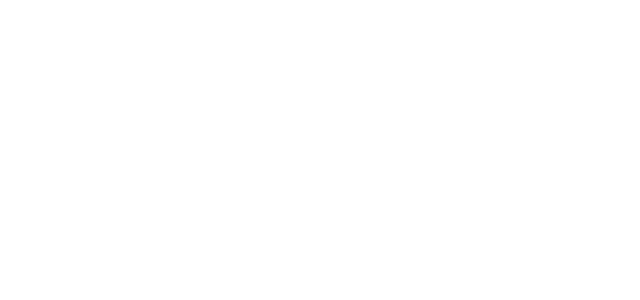
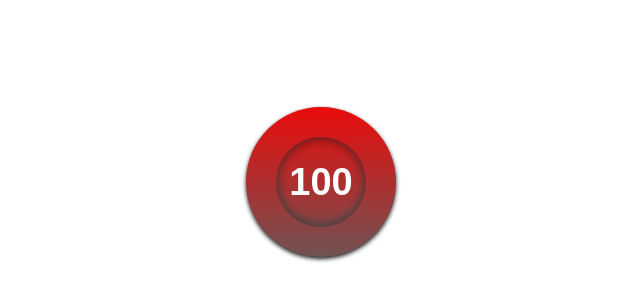
Before and after one commit to mate-academy/react_counter, a React (Create React App) app: page / in a window 1280 px wide. Shown: the part 76-376 px from the top of the page, without its empty margins (319-959 px from the left). Built offline with nearby package versions, Linux system fonts and the light colour scheme; the HTML template or start-up script is replaced by a standard one.

Commit message:
Solution

```diff
--- a/src/App.js
+++ b/src/App.js
@@ -1,11 +1,10 @@
 import React from 'react';
 import './App.css';
+import NuclearButton from './components/NuclearButton/NuclearButton';
 
 function App() {
   return (
-    <div>
-
-    </div>
+    <NuclearButton />
   );
 }
 
--- /dev/null
+++ b/src/components/NuclearButton/NuclearButton.js
@@ -0,0 +1,30 @@
+import React from 'react';
+import './nuclearButton.css'
+
+class NuclearButton extends React.Component {
+  constructor() {
+    super();
+
+    this.state = {
+      clickCounter: 100,
+    }
+  };
+
+  clicker = () => {
+    this.setState(() => ({
+      clickCounter: this.state.clickCounter -1,
+    }));
+  };
+
+  render() {
+    return (
+      <div className="wrapper">
+        <button className="nuclear-button" type="button" onClick={this.clicker}>
+          {this.state.clickCounter}
+        </button>
+      </div>
+    );
+  };
+};
+
+export default NuclearButton;
--- /dev/null
+++ b/src/components/NuclearButton/nuclearButton.css
@@ -0,0 +1,38 @@
+.wrapper {
+  width: 500px;
+  height: 500px;
+  display: -webkit-box;
+  display: -ms-flexbox;
+  display: flex;
+  -webkit-box-pack: center;
+      -ms-flex-pack: center;
+          justify-content: center;
+  -webkit-box-align: center;
+      -ms-flex-align: center;
+          align-items: center;
+  margin: 0 auto;
+}
+
+.nuclear-button {
+  display: block;
+  min-width: 150px;
+  min-height: 150px;
+  text-decoration: none;
+  border: 30px solid rgba(0, 0, 0, 0);
+  border-radius: 100%;
+  background: #312e2e -webkit-gradient(linear, left top, left bottom, from(red), to(#5c5e5f)) 50% 50%/calc(100px + 50px * 2) calc(100px + 50px * 2);
+  background: #312e2e linear-gradient(red, #5c5e5f) 50% 50%/calc(100px + 50px * 2) calc(100px + 50px * 2);
+  -webkit-box-shadow: inset 0 -3px 10px #4b4545, inset 0 3px 10px rgba(0, 0, 0, 0.4), 0 2px 4px rgba(0, 0, 0, 0.9);
+          box-shadow: inset 0 -3px 10px #4b4545, inset 0 3px 10px rgba(0, 0, 0, 0.4), 0 2px 4px rgba(0, 0, 0, 0.9);
+  overflow: hidden;
+  font-size: 38px;
+  font-weight: bold;
+  color: white;
+  cursor: pointer;
+}
+
+.nuclear-button:active {
+  -webkit-box-shadow: 0 0 0 60px rgba(0, 0, 0, 0.05) inset;
+          box-shadow: 0 0 0 60px rgba(0, 0, 0, 0.05) inset;
+}
+/*# sourceMappingURL=nuclearButton.css.map */
--- /dev/null
+++ b/src/components/NuclearButton/nuclearButton.scss
@@ -0,0 +1,32 @@
+.wrapper {
+  width: 500px;
+  height: 500px;
+  display: flex;
+  justify-content: center;
+  align-items: center;
+  margin: 0 auto;
+}
+
+.nuclear-button {
+  display: block;
+  min-width: 150px;
+  min-height: 150px;
+  text-decoration: none;
+  border: 30px solid rgba(0,0,0,0);
+  border-radius: 100%;
+  background: rgb(49, 46, 46) linear-gradient(rgb(255, 0, 0),
+   rgb(92, 94, 95)) 50% 50% / calc(100px + 50px * 2) calc(100px + 50px * 2);
+  box-shadow:
+   inset 0 -3px 10px rgba(75, 69, 69, 1),
+   inset 0 3px 10px rgba(0,0,0,0.4),
+   0 2px 4px rgba(0,0,0,0.9);
+  overflow: hidden;
+  font-size: 38px;
+  font-weight: bold;
+  color: white;
+  cursor: pointer;
+
+  &:active {
+    box-shadow: 0 0 0 60px rgba(0,0,0,.05) inset;
+  }
+}
```
Also changed, not shown: 1 other file (tests, documents, lock files or other folders).
